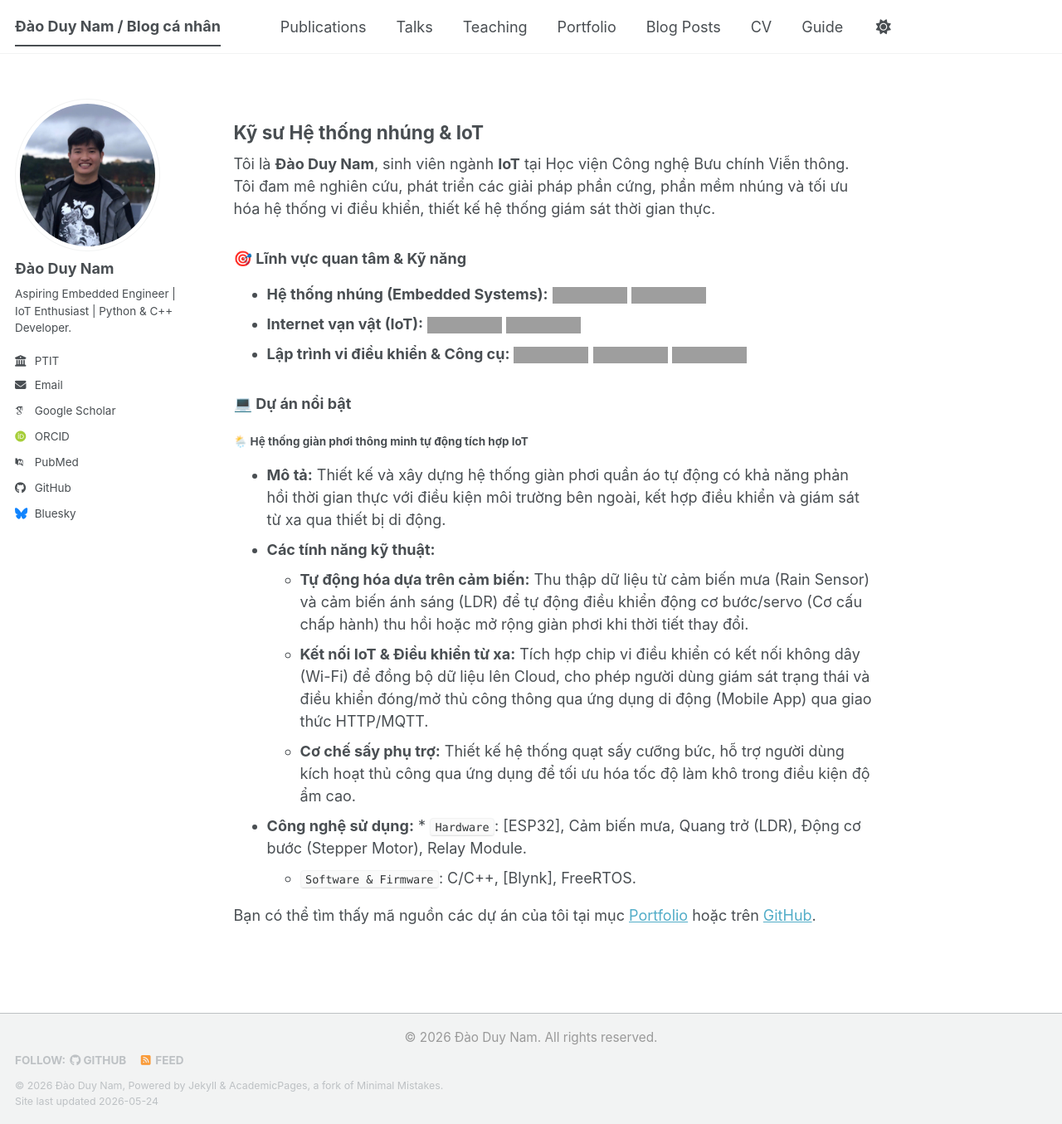
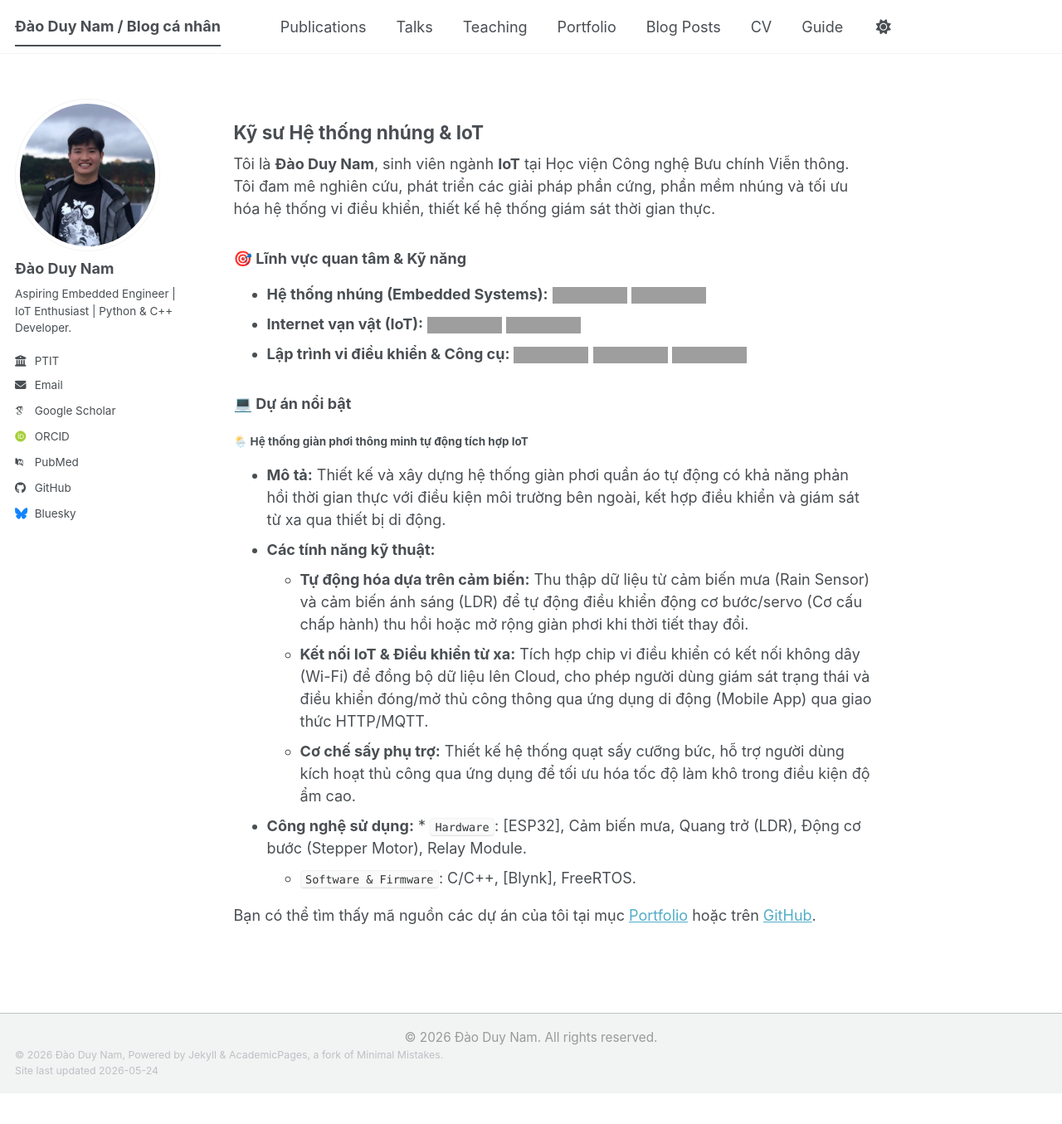
Before and after one commit to namdaoduy-04/namdaoduy-04.github.io, a Jekyll site: the page built from _pages/about.md, in a window 1280 px wide and 1355 px high. Shown: the whole window at 83% size. Built offline with Jekyll 4.4.1, drawn with Linux system fonts in a browser that asks for light colours; some web fonts are replaced; a script bundle is joined from its source files by our own code; library files that are not in the unit come from our copies; grey boxes are pictures that could not be loaded.

Commit message:
Ẩn footer

```diff
--- a/_includes/footer/custom.html
+++ b/_includes/footer/custom.html
@@ -1,5 +1,10 @@
 <!-- start custom footer snippets -->
 
+<style>
+  .page__footer-follow {
+    display: none !important;
+  }
+</style>
 <p style="text-align: center; margin: 0; color: #999; font-size: 0.85em;">&copy; 2026 Đào Duy Nam. All rights reserved.</p>
 
 <!-- Support for MatJax -->
```
